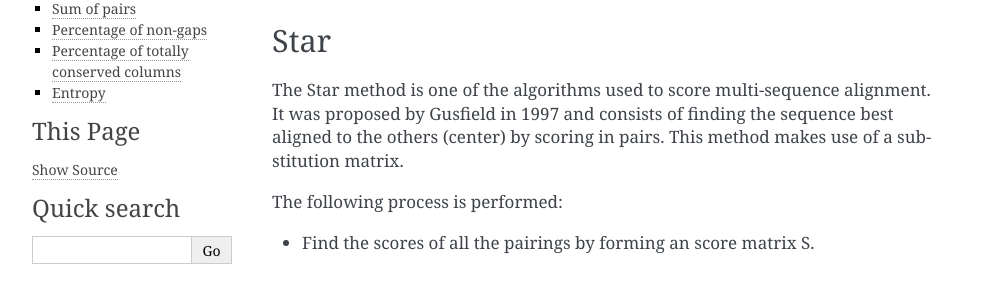
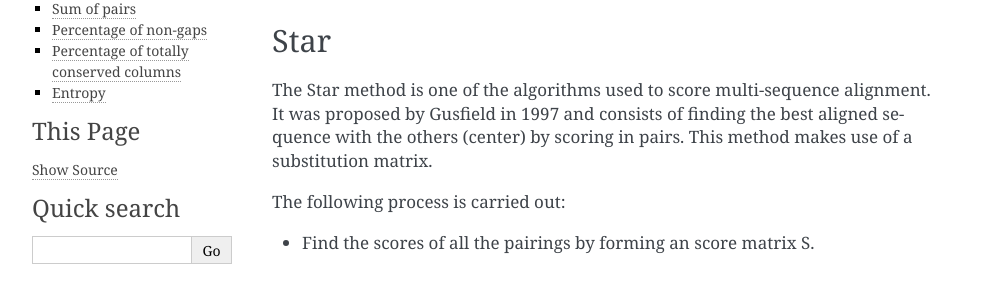
Before and after one commit to ajnebro/jMSA, a Sphinx documentation site: the page built from docs/scores.rst, in a window 1280 px wide. Shown: the part 138-435 px from the top of the page, without its empty margins (148-1140 px from the left). Built offline with Sphinx 7.4.7, drawn with Linux system fonts in a browser that asks for light colours.

Commit message:
modificaciones en scores

```diff
--- a/docs/scores.rst
+++ b/docs/scores.rst
@@ -6,10 +6,10 @@ Explanation of the scores here ...
 Star
 ----
 The Star method is one of the algorithms used to score multi-sequence alignment.
-It was proposed by Gusfield in 1997 and consists of finding the sequence best aligned
-to the others (center) by scoring in pairs. This method makes use of a substitution matrix.
+It was proposed by Gusfield in 1997 and consists of finding the best aligned sequence
+with the others (center) by scoring in pairs. This method makes use of a substitution matrix.
 
-The following process is performed:
+The following process is carried out:
 
 - Find the scores of all the pairings by forming an score matrix S.
 
```
